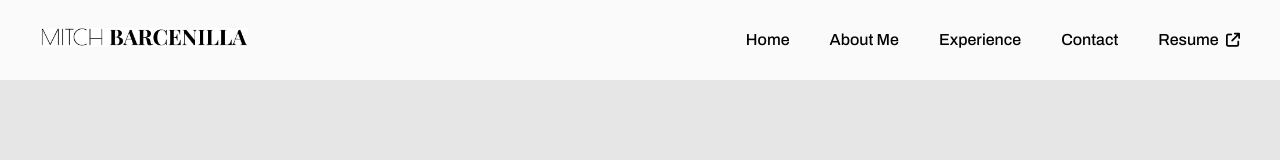
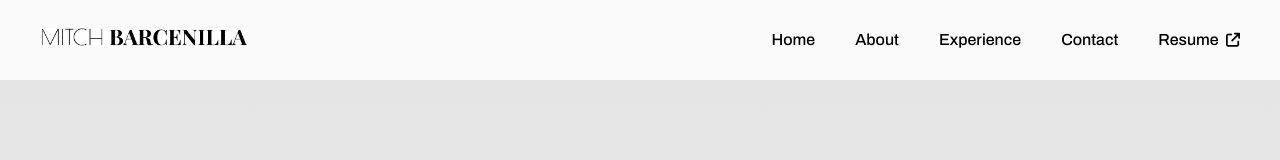
Before and after one commit to Marcenilla/Portfolio, a Vue app: page / in a window 1280 px wide. Shown: the top 160 px of the page. Built offline with nearby package versions, Linux system fonts and the light colour scheme; a web font is replaced by a local one.

Commit message:
new commit for new branch

```diff
--- a/src/components/Navbar.vue
+++ b/src/components/Navbar.vue
@@ -2,23 +2,19 @@
 
     <!-- big screen navbar -->
     <div>
-    <nav class="bg-neutral-50  px-10 py-7 fixed top-o w-screen z-99 "
-    >
-    <div class="flex flex-row justify-between"
-     v-motion :initial="{ opacity: 0, y: -100 }"
+        <nav class="bg-neutral-50  px-10 py-7 fixed top-o w-screen z-99 ">
+            <div class="flex flex-row justify-between" v-motion :initial="{ opacity: 0, y: -100 }"
                 :enter="{ opacity: 1, y: 0, transition: { delay: 200, duration: 1000 } }">
 
                 <a href="#"><img src="/images/Mitch-Logo.jpg" alt="Mitch Barcenilla Logo" class="w-52"></a>
-    <ul
+                <ul class="flex flex-row gap-10 font-archivo font-medium">
 
-
-    class="flex flex-row gap-10 font-archivo font-medium">
-
-    <li ><a href="#" class="hover-slider">Home</a></li>
-    <li ><a href="#about" class="hover-slider">About Me</a></li>
-    <li ><a href="#experience" class="hover-slider">Experience</a></li>
-    <li ><a href="#contact" class="hover-slider">Contact</a></li>
-    <li ><a href="#" class="hover-slider">Resume  <i class="fa-solid fa-arrow-up-right-from-square text-sm ms-1"></i></a></li>
+                    <li><a href="#" class="hover-slider">Home</a></li>
+                    <li><a href="#about" class="hover-slider">About</a></li>
+                    <li><a href="#experience" class="hover-slider">Experience</a></li>
+                    <li><a href="#contact" class="hover-slider">Contact</a></li>
+                    <li><a href="#" class="hover-slider">Resume <i
+                                class="fa-solid fa-arrow-up-right-from-square text-sm ms-1"></i></a></li>
                 </ul>
             </div>
         </nav>
```
Lines whose indentation alone changed are shown as unchanged.
